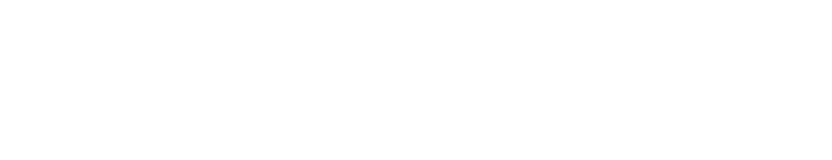
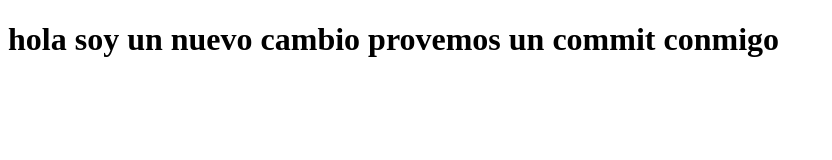
Before and after one commit to Idonot/TutorialDjangoo, a plain HTML site: page index.html in a window 1280 px wide. Shown: the whole page, without its empty margins (0-832 px from the left). Drawn offline with Linux system fonts and the light colour scheme.

Commit message:
nuevo commit colocando primeros contenidos en index y javacript.js , styles.css

```diff
--- a/index.html
+++ b/index.html
@@ -2,9 +2,11 @@
 <html lang="en">
 <head>
 	<meta charset="UTF-8">
-	<title>Document</title>
+	<title>Usando Github para subir proyectos </title>
 </head>
 <body>
-
+	<div>
+		<h1>hola soy un nuevo cambio provemos un commit conmigo</h1>
+	</div>
 </body>
 </html>
```
